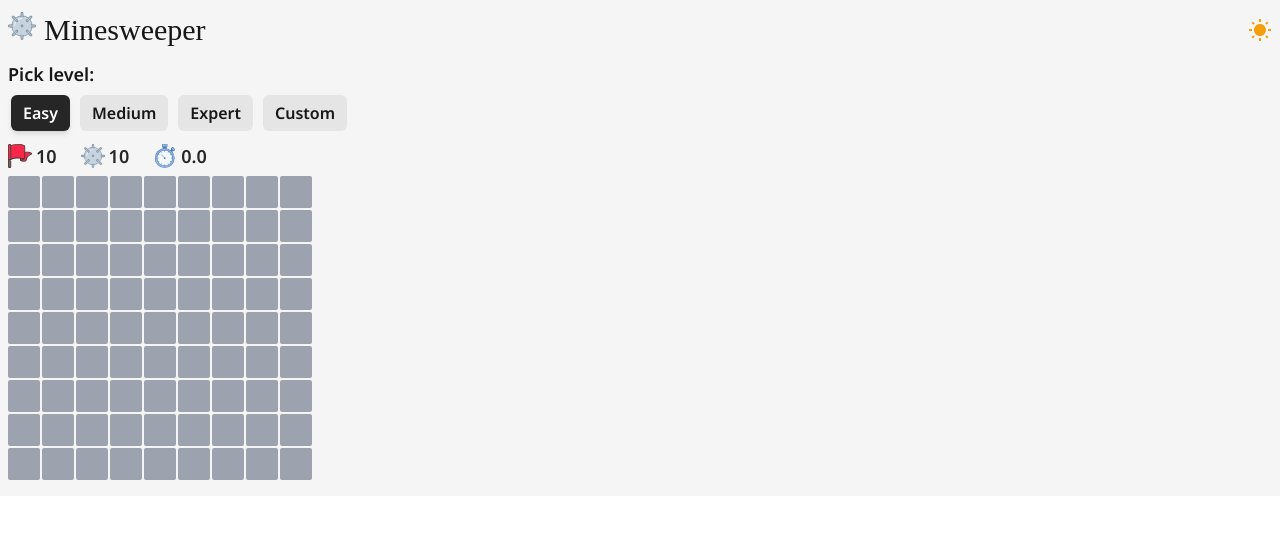
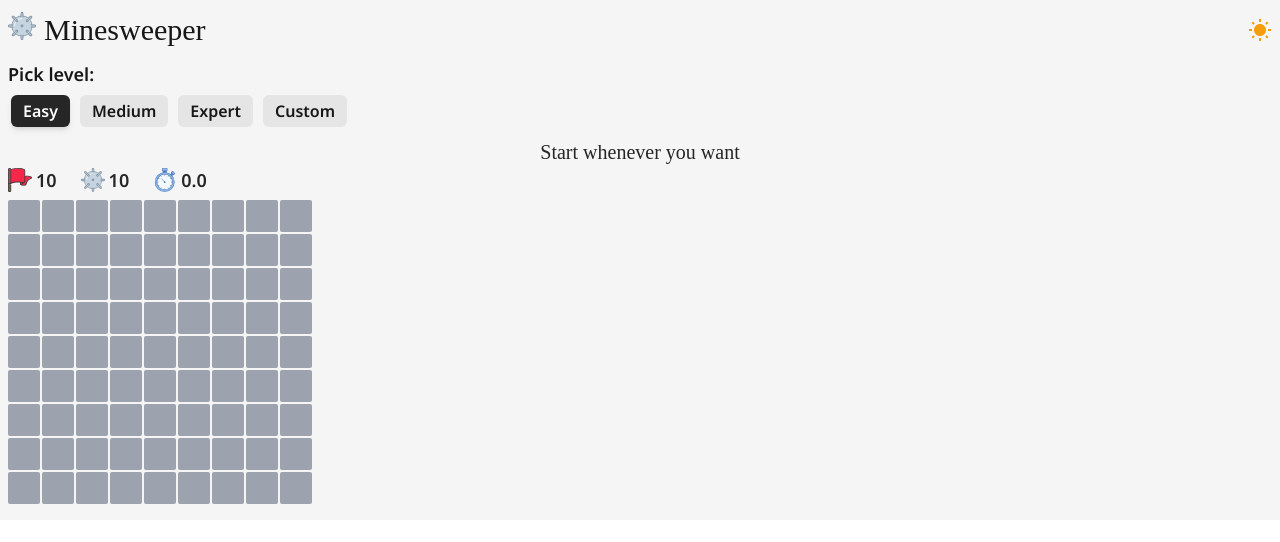
Before and after one commit to ikanadev/minesweeper_react, a React (Vite) app: page / in a window 1280 px wide. Shown: the top 542 px of the page. Built offline with nearby package versions, Linux system fonts and the light colour scheme; a web font is replaced by a local one.

Commit message:
Add status message and restart button

```diff
--- a/src/components/GameStatus/GameStatus.tsx
+++ b/src/components/GameStatus/GameStatus.tsx
@@ -1,12 +1,34 @@
 import { Flag, Mine } from "~/icons";
 import Counter from "./Counter";
-import { useGameStore } from "~/state";
+import { useGameStore, useBoardStore, useI18nStore } from "~/state";
+import { Status } from "~/minesweeper/types";
 
 const GameStatus = () => {
 	const { game } = useGameStore();
+	const { board, newBoard } = useBoardStore();
+	const { i18n } = useI18nStore();
+
+	const gameStatusMap = {
+		[Status.Ready]: i18n.gameStatus.ready,
+		[Status.Started]: i18n.gameStatus.started,
+		[Status.Win]: i18n.gameStatus.win,
+		[Status.Lose]: i18n.gameStatus.lose,
+	};
+
+	const restartGame = () => {
+		newBoard({
+			rows: board.length,
+			cols: board[0]?.length,
+			mines: game.minesCount,
+		});
+	};
+
 	return (
 		<main className="bg-neutral-100 dark:bg-neutral-900 pb-1">
 			<div className="container px-2 mx-auto text-neutral-800 dark:text-neutral-100">
+				<h2 className="text-center font-heading text-xl">
+					{gameStatusMap[game.status]}
+				</h2>
 				<div className="flex items-end text-lg font-semibold">
 					<p>
 						<Flag className="w-6 h-6 inline-block mr-1 mb-1" />
@@ -19,6 +41,16 @@ const GameStatus = () => {
 					</p>
 					<div className="w-6" />
 					<Counter />
+					<div className="w-8" />
+					{game.status !== Status.Ready && (
+						<button
+							type="button"
+							onClick={restartGame}
+							className="mb-0.5 underline"
+						>
+							{i18n.restartGame}
+						</button>
+					)}
 				</div>
 			</div>
 		</main>
--- a/src/components/LevelPicker/LevelPicker.tsx
+++ b/src/components/LevelPicker/LevelPicker.tsx
@@ -95,7 +95,7 @@ const LevelPicker = () => {
 								>
 									{({ checked }) => (
 										<span
-											className={`px-3 py-1.5 font-semibold rounded-md inline-block ${
+											className={`px-3 py-1 font-semibold rounded-md inline-block ${
 												checked
 													? "bg-neutral-800 dark:bg-neutral-100 text-white dark:text-black shadow-md "
 													: "bg-neutral-200 dark:bg-neutral-800 cursor-pointer"
@@ -131,7 +131,7 @@ const LevelPicker = () => {
 								type="button"
 								name={i18n.customLevelPlay}
 								onClick={handlePlayCustomGame}
-								className="px-3 py-1.5 font-semibold rounded-md bg-neutral-800 dark:bg-neutral-100 text-white dark:text-black shadow-md"
+								className="px-3 py-1 font-semibold rounded-md bg-neutral-800 dark:bg-neutral-100 text-white dark:text-black shadow-md"
 							>
 								{i18n.customLevelPlay}
 							</button>
--- a/src/translations/english.ts
+++ b/src/translations/english.ts
@@ -21,4 +21,11 @@ export const englishLabels: I18nLabels = {
 		invalidMinesRange: (max, min) =>
 			`Mines for this board size should be between ${min} and ${max}`,
 	},
+	gameStatus: {
+		ready: "Start whenever you want",
+		started: "🫡 Good luck",
+		win: "🥳 Well done! 🎉",
+		lose: "😥 Oh no!",
+	},
+	restartGame: "Start again",
 };
--- a/src/translations/spanish.ts
+++ b/src/translations/spanish.ts
@@ -21,4 +21,11 @@ export const spanishLabels: I18nLabels = {
 		invalidMinesRange: (max, min) =>
 			`El nro de minas para este tablero debe estar entre ${min} y ${max}`,
 	},
+	gameStatus: {
+		ready: "Inicia cuando quieras",
+		started: "🫡 Buena suerte",
+		win: "🥳 ¡Bien hecho! 🎉",
+		lose: "😥 ¡Oh no!",
+	},
+	restartGame: "Iniciar de nuevo",
 };
--- a/src/translations/types.ts
+++ b/src/translations/types.ts
@@ -22,4 +22,11 @@ export type I18nLabels = {
 		invalidRowColRange: string;
 		invalidMinesRange: (max: number, min: number) => string;
 	};
+	gameStatus: {
+		ready: string;
+		started: string;
+		win: string;
+		lose: string;
+	};
+	restartGame: string;
 };
```
